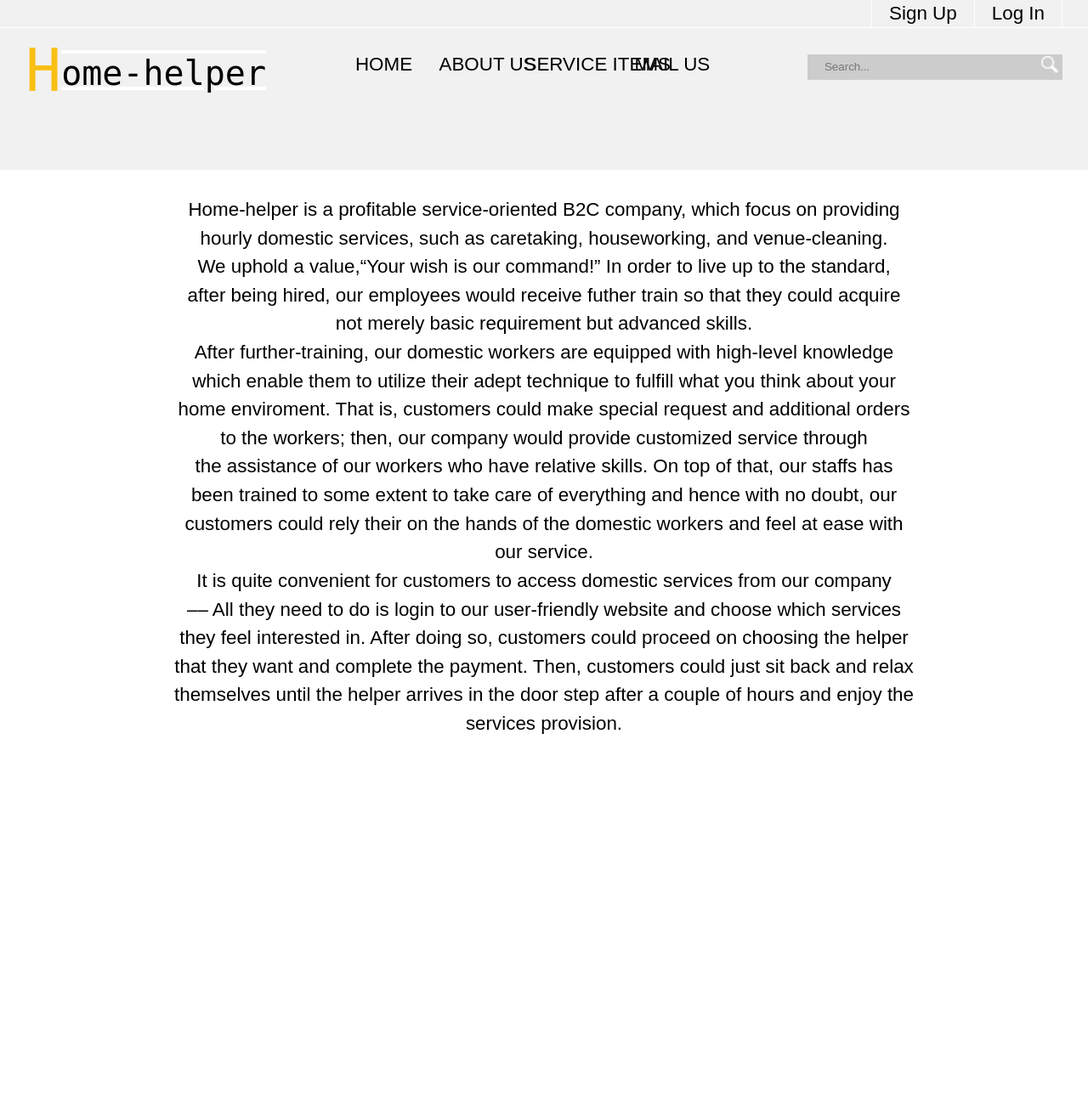
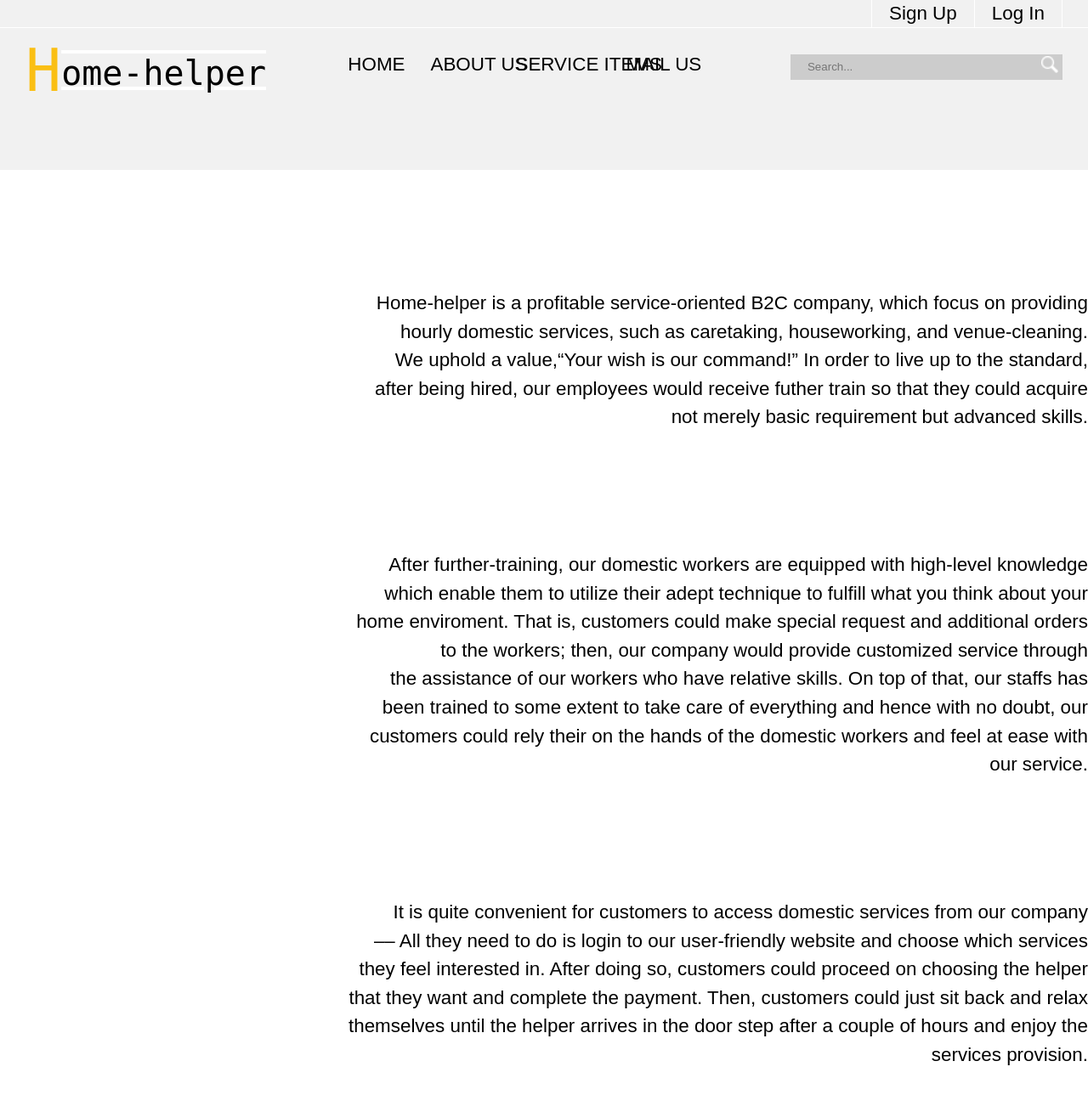
Before and after one commit to stetanjung/ebusiness, a PHP site: page /aboutus.php in a window 1280 px wide. Shown: the whole page at 85% size. Before the commit the page ends 864 px from the top, so only its background shows below. Run offline with PHP 8.4, Linux system fonts and the light colour scheme.

Commit message:
Update aboutus.php

```diff
--- a/homehelper/aboutus.php
+++ b/homehelper/aboutus.php
@@ -4,16 +4,33 @@
     <head>
     <meta charset="UTF-8">
     <title>HomeHelper</title>
-    <link rel="stylesheet" href="main.css">
-    <link rel="stylesheet" href="style.css">
-    <link rel="stylesheet" href="normalize.css">
     </head>
+    <style>
+    *{
+	margin:0px;
+	padding:0px;
+    }
+    .content{
+	margin-top: 140px;
+    }
+    .text{
+	margin: 30px 0;
+	line-height:1.5;
+    }
+    body {
+	background-size: cover;
+	color: # 0 0 0;
+	text-align: right;
+	font-size: 1.4rem;
+	font-family: Raleway,"Hiragino Kaku Gothic ProN", Meiryo, sans-serif;
+    }
+    </style>
     <body>
         <?php
 		require('nav.php');
         ?>
         <blockquote class="text">
-            <p>
+            <p class="content">
             Home-helper is a profitable service-oriented B2C company,
             which focus on providing<br>hourly domestic services,
             such as caretaking, houseworking, and venue-cleaning.<br>
@@ -21,7 +38,7 @@
             live up to the standard,<br>after being hired, our employees
             would receive futher train so that they could acquire<br> not merely
             basic requirement but advanced skills.
-            <p>
+            <p class="content">
             After further-training, our domestic workers are equipped with
             high-level knowledge<br>which enable them to utilize their adept
             technique to fulfill what you think about your<br>home enviroment.
@@ -32,7 +49,7 @@
             of everything and hence with no doubt, our<br>customers could rely their
             on the hands of the domestic workers and feel at ease with<br> our service.
 
-            <p>
+            <p class="content">
             It is quite convenient for customers to access domestic services from
             our company<br>–– All they need to do is login to our user-friendly website
             and choose which services<br>they feel interested in. After doing so, customers
```
